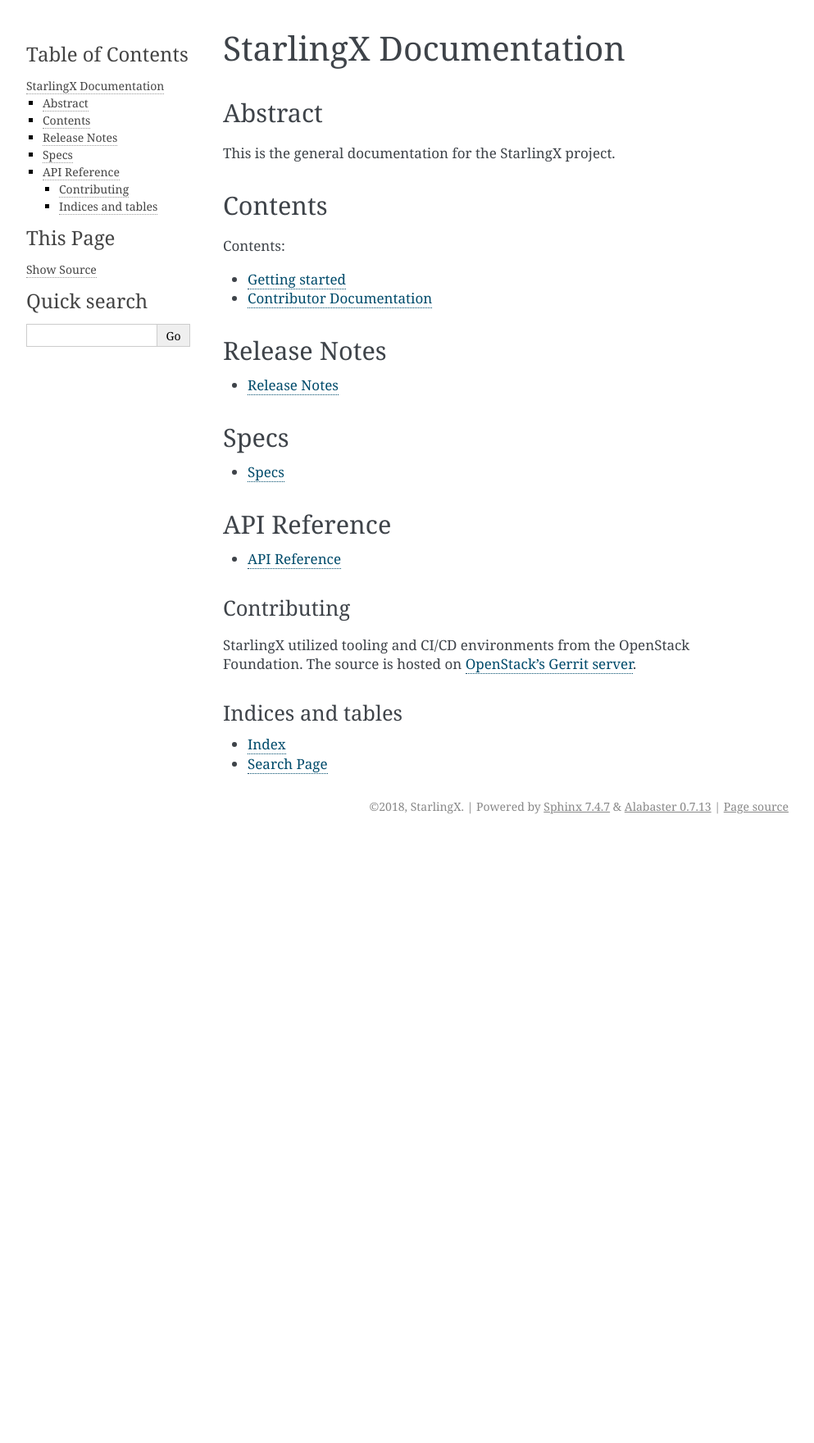
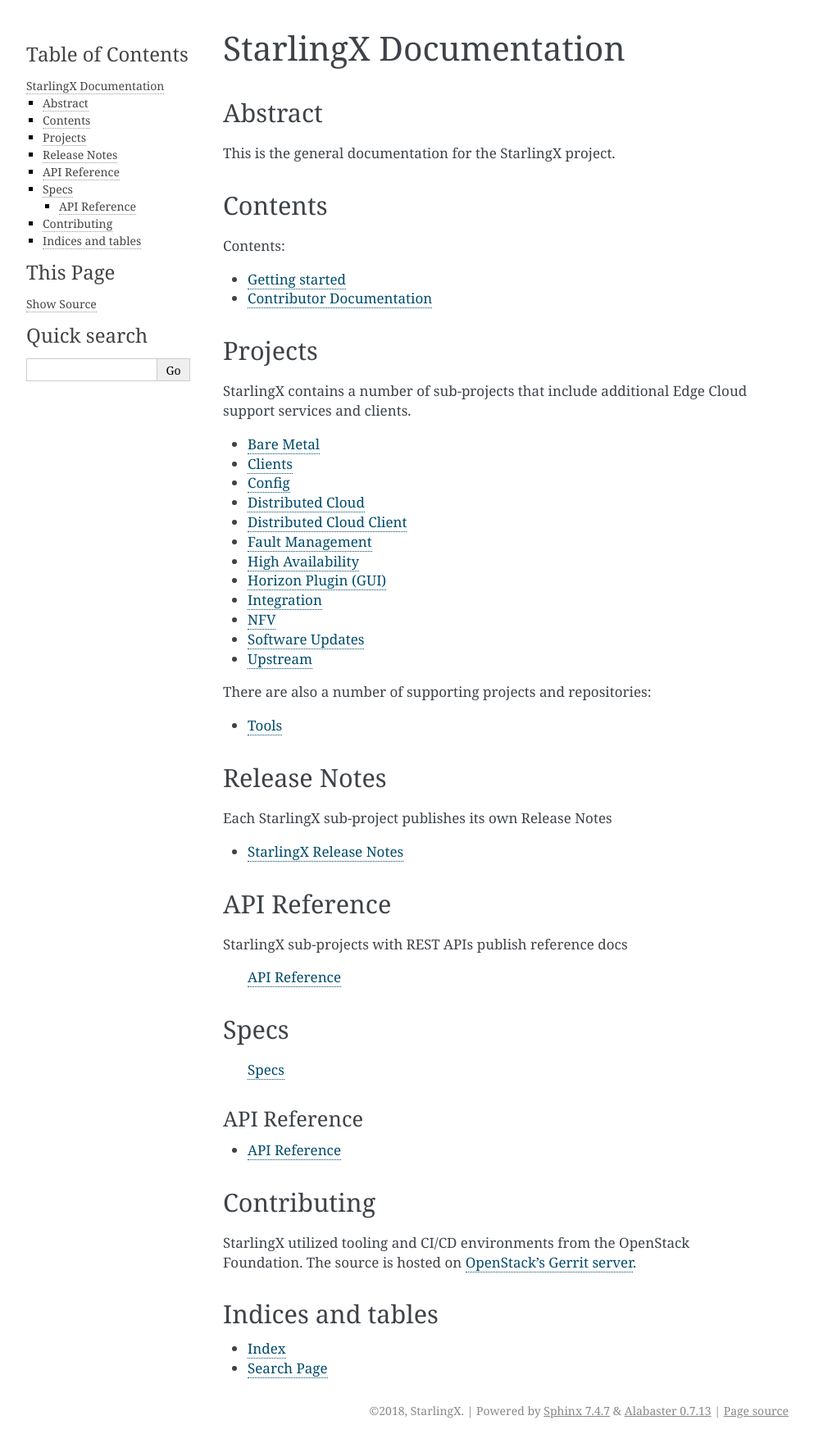
Before and after one commit to openstack-archive/stx-docs, a Sphinx documentation site: the page built from doc/source/index.rst, in a window 1280 px wide. Shown: the whole page at 82% size, without its empty margins (148-1141 px from the left). Built offline with Sphinx 7.4.7, drawn with Linux system fonts in a browser that asks for light colours; the version number could not be read and is left out; before the commit the page ends 1023 px from its top, so only the background shows below that.

Commit message:
Add project links and pages for API Ref and Release Notes
The project-specific docs are published independently so we need
to maintain the links into those subtrees (/stx-*), also
for the api-ref (/api-ref/stx-*) and releasenotes (/releasenotes/stx-*).

Also add docs env to the default list in tox.ini.

Change-Id: If68e6c984d684af05124b3252a8ff3c4b44b6d82
Signed-off-by: Dean Troyer <dtroyer@gmail.com>

```diff
--- a/doc/source/index.rst
+++ b/doc/source/index.rst
@@ -3,12 +3,12 @@
 =======================
 
 Abstract
---------
+========
 
 This is the general documentation for the StarlingX project.
 
 Contents
---------
+========
 
 .. toctree::
    :maxdepth: 2
@@ -17,21 +17,50 @@
    getting_started.rst
    contributor/index
 
+Projects
+========
+
+StarlingX contains a number of sub-projects that include additional
+Edge Cloud support services and clients.
+
+* `Bare Metal <stx-metal/index.html>`__
+* `Clients <stx-clients/index.html>`__
+* `Config <stx-config/index.html>`__
+* `Distributed Cloud <stx-distcloud/index.html>`__
+* `Distributed Cloud Client <stx-distcloud-client/index.html>`__
+* `Fault Management <stx-fault/index.html>`__
+* `High Availability <stx-ha/index.html>`__
+* `Horizon Plugin (GUI) <stx-gui/index.html>`__
+* `Integration <stx-integ/index.html>`__
+* `NFV <stx-nfv/index.html>`__
+* `Software Updates <stx-update/index.html>`__
+* `Upstream <stx-upstream/index.html>`__
+
+There are also a number of supporting projects and repositories:
+
+* `Tools <stx-tools/index.html>`__
+
 Release Notes
--------------
+=============
+
+Each StarlingX sub-project publishes its own Release Notes
 
 .. toctree::
    :maxdepth: 1
 
-   Release Notes <https://docs.starlingx.io/releasenotes>
+   releasenotes/index
+
+API Reference
+=============
+
+StarlingX sub-projects with REST APIs publish reference docs
+
+   `API Reference <api-ref/index.html>`__
 
 Specs
------
+=====
 
-.. toctree::
-   :maxdepth: 1
-
-   Specs <https://docs.starlingx.io/specs>
+   `Specs <specs/index.html>`__
 
 API Reference
 -------------
```
Also changed, not shown: api-ref/source/index.rst (+12 -2 lines), doc/source/releasenotes/index.rst (added, +19 -0 lines), 1 other file.
